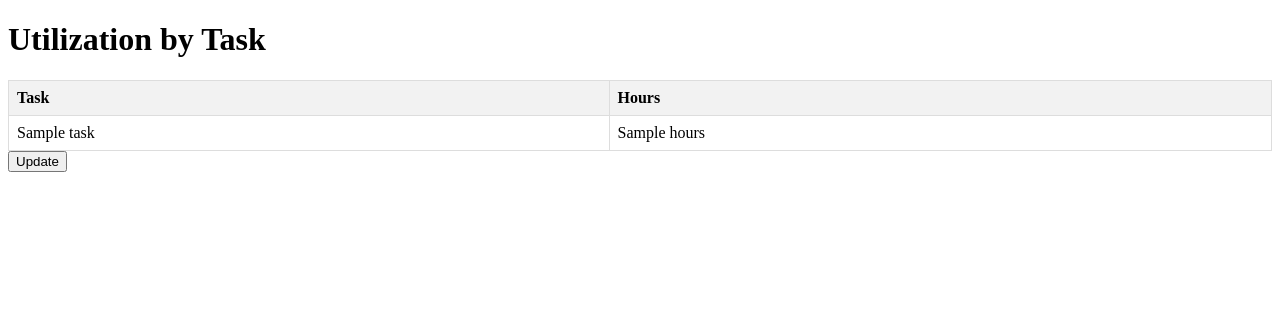
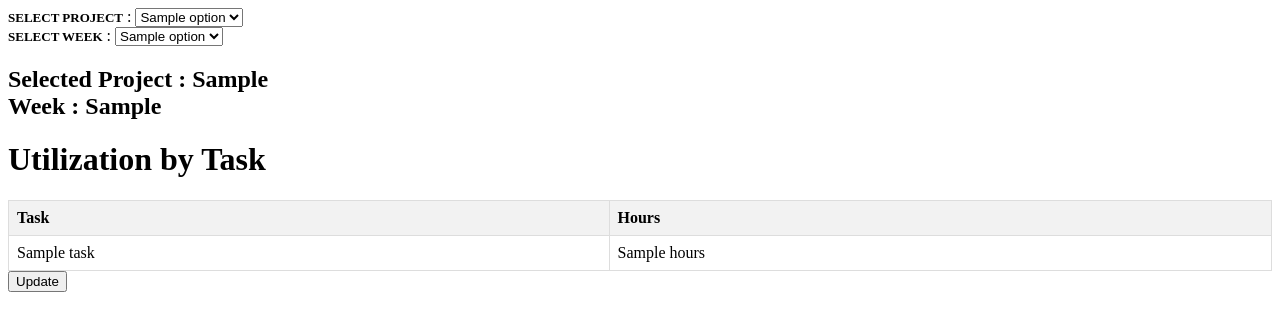
Before and after one commit to VigneshDhakshnamoorthy/flask_practice, a Flask app: template templates/index2.html in a window 1280 px wide. Shown: the top 331 px of the page. Run offline with Flask 3, Linux system fonts and the light colour scheme; the template is opened without the code that fills it: most values are stand-ins (such as "Sample title", 1, 10 or a date in 2020).

Commit message:
new changes

```diff
--- a/templates/index2.html
+++ b/templates/index2.html
@@ -3,6 +3,7 @@
 <head>
     <meta charset="UTF-8">
     <meta name="viewport" content="width=device-width, initial-scale=1.0">
+    <script src="https://code.jquery.com/jquery-3.6.0.min.js"></script>
     <title>Utilization by Task</title>
     <style>
         table {
@@ -23,6 +24,29 @@
     </style>
 </head>
 <body>
+    <form method="POST">
+        <label for="select_project" style="font-size: small"><b>SELECT PROJECT</b></label><span class=""> : </span>
+        <select id="select_project" name="select_project">
+            {% for option in project_list %} {% if option == selected_project %}
+          <option value="{{ option }}" selected>{{ option }}</option>
+          {% else %}
+          <option value="{{ option }}">{{ option }}</option>
+          {% endif %} {% endfor %}
+        </select>
+    </form>
+    <form method="POST">
+        <label for="select_week" style="font-size: small"><b>SELECT WEEK</b></label><span class=""> : </span>
+        <select id="select_week" name="select_week">
+            {% for option in week_list %} {% if option == selected_week %}
+          <option value="{{ option }}" selected>{{ option }}</option>
+          {% else %}
+          <option value="{{ option }}">{{ option }}</option>
+          {% endif %} {% endfor %}
+        </select>
+    </form>
+    {% if not selected_project == None or selected_week == None%}
+    <h2>Selected Project : {{selected_project}} <br>Week : {{selected_week}}</h2>
+    {% endif %}
     <h1>Utilization by Task</h1>
     <table id="editableTable">
         <thead>
@@ -44,6 +68,16 @@
     <button id="updateBtn">Update</button>
 
     <script>
+        $(document).ready(function () {
+            $("#select_project").on("change", function () {
+              $(this).closest("form").submit();
+            });
+          });
+          $(document).ready(function () {
+            $("#select_week").on("change", function () {
+              $(this).closest("form").submit();
+            });
+          });
         document.getElementById('updateBtn').addEventListener('click', function () {
             var updatedData = [];
             var tableRows = document.querySelectorAll('#editableTable tbody tr');
```
Also changed, not shown: app2.py (+32 -5 lines), database.db.
